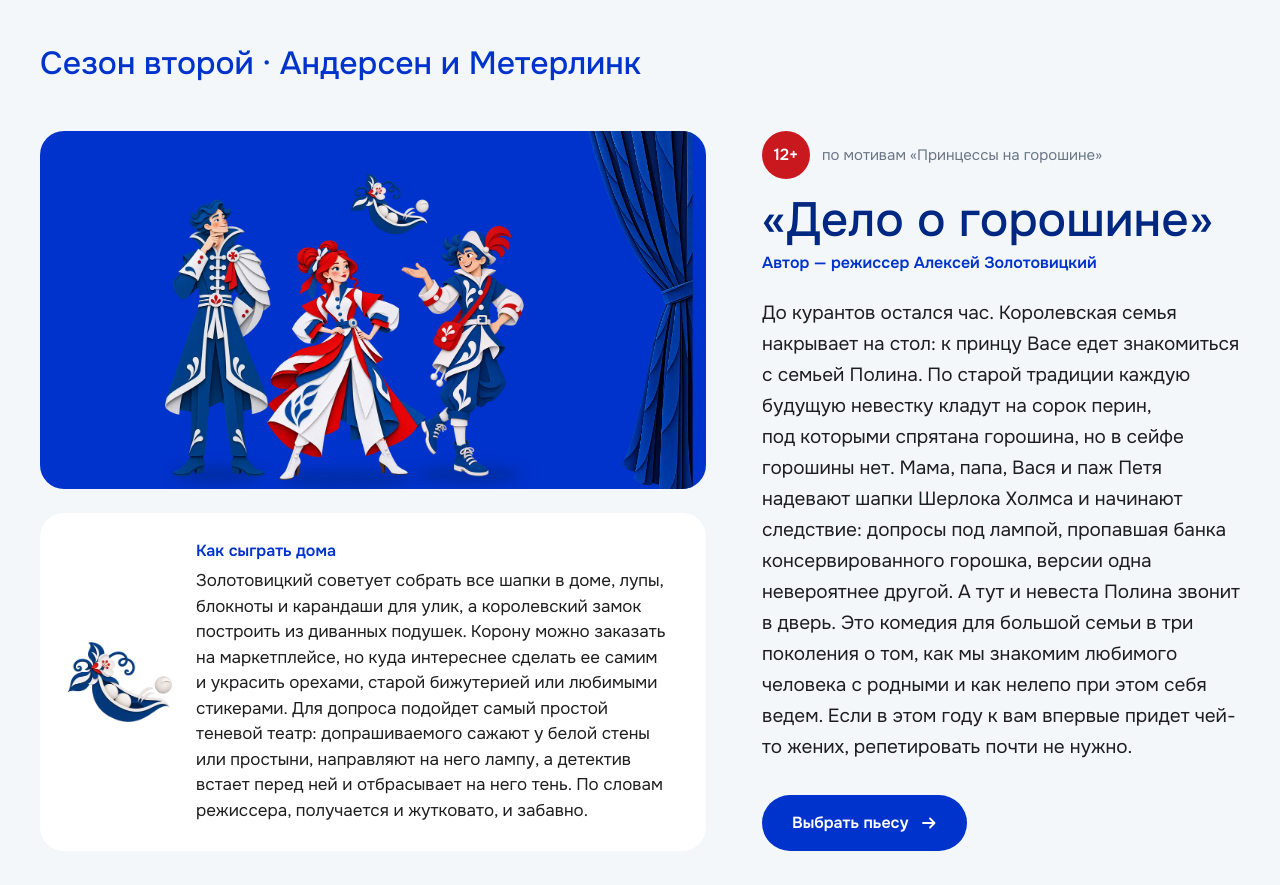
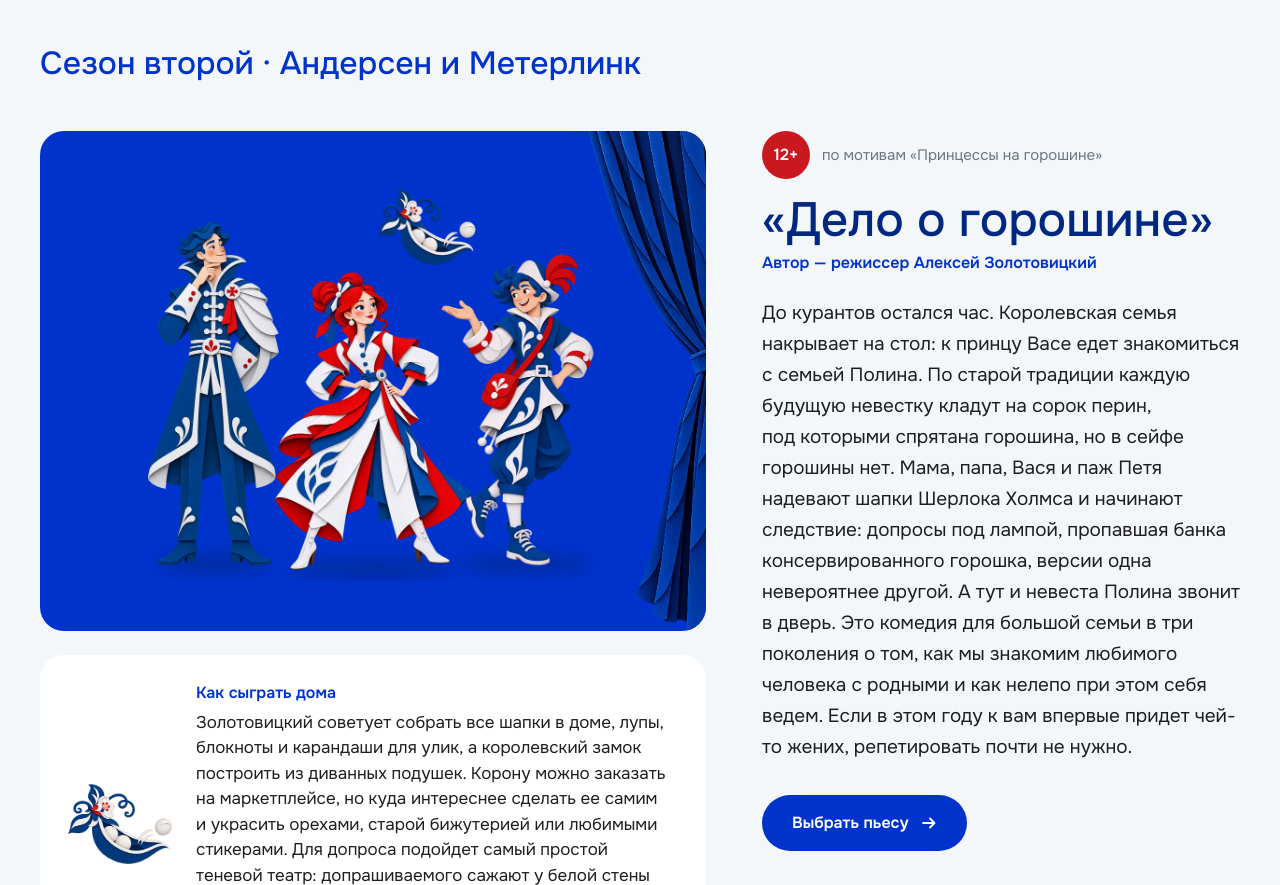
Before and after one commit to NancyKhacha/nen-vtb-home-theater, a plain HTML site: page index.html in a window 1280 px wide. Shown: the part 8053-8938 px from the top of the page. Drawn offline with Linux system fonts and the light colour scheme.

Commit message:
Сцены пьес 4:3, герои по центру
Co-Authored-By: Claude Opus 5.5 <noreply@anthropic.com>

```diff
--- a/index.html
+++ b/index.html
@@ -9,7 +9,7 @@
 <link rel="preconnect" href="https://fonts.googleapis.com">
 <link rel="preconnect" href="https://fonts.gstatic.com" crossorigin>
 <link href="https://fonts.googleapis.com/css2?family=Onest:wght@400;500;600;700&display=swap" rel="stylesheet">
-<link rel="stylesheet" href="styles.css?v=c5d7a009">
+<link rel="stylesheet" href="styles.css?v=d5b880ca">
 </head>
 <body>
 
@@ -240,6 +240,6 @@
 
 <footer class="marking">Реклама. Банк ВТБ (ПАО), ИНН 7702070139</footer>
 
-<script src="app.js?v=c5d7a009"></script>
+<script src="app.js?v=d5b880ca"></script>
 </body>
 </html>
--- a/styles.css
+++ b/styles.css
@@ -143,8 +143,9 @@ a { color: inherit; }
 .play { display: flex; flex-direction: column; padding: 32px 0; border-top: 1px solid var(--stroke); }
 .season__title + .play { border-top: 0; padding-top: 16px; }
 .play__desc, .play__extra, .howto > div { display: contents; }
-.stage { order: 1; position: relative; overflow: hidden; border-radius: 20px; background: var(--mb); aspect-ratio: 16 / 10.5; }
-.stage__heroes { position: absolute; left: 46%; bottom: 0; transform: translateX(-50%); width: 88%; height: calc(100% - 16px); max-width: none; object-fit: contain; object-position: 50% 100%; }
+/* все сцены пьес 4:3, герои по центру кадра */
+.stage { order: 1; position: relative; overflow: hidden; border-radius: 20px; background: var(--mb); aspect-ratio: 4 / 3; }
+.stage__heroes { position: absolute; left: 50%; top: 50%; transform: translate(-50%, -50%); width: 74%; height: 80%; max-width: none; object-fit: contain; object-position: 50% 50%; }
 .stage__curtain { position: absolute; right: 0; top: -10px; height: calc(100% + 20px); width: auto; max-width: none; transform: translateX(calc(100% - 64px)); }
 .play__desc > * { order: 2; }
 .play__extra > p { order: 3; margin-top: 20px; }
@@ -239,7 +240,6 @@ a { color: inherit; }
   .parade__row img { height: 198px; } .parade__row img.p-mid { height: 166px; } .parade__row img.p-small { height: 130px; }
   .parade__floor { height: 76px; }
   .season__title { font-size: 30px; }
-  .stage { aspect-ratio: 16 / 9; }
   .stage__curtain { transform: translateX(calc(100% - 110px)); }
   .h3 { font-size: 42px; }
   .howto { grid-template-columns: 104px 1fr; gap: 0 24px; padding: 28px 32px 28px 28px; }
@@ -316,16 +316,15 @@ a { color: inherit; }
 
   .season__title { font-size: 32px; margin: 48px 0 0; }
   .play { display: grid; grid-template-columns: 666fr 478fr; column-gap: 56px; row-gap: 24px; padding: 48px 0;
-    grid-template-areas: "stage desc" "card desc" "extra extra"; grid-template-rows: minmax(340px, 1fr) auto auto; }
-  .play:not(:has(.play__extra)) { grid-template-areas: "stage desc" "card desc"; grid-template-rows: minmax(340px, 1fr) auto; }
+    grid-template-areas: "stage desc" "card desc" "extra extra"; grid-template-rows: auto auto auto; align-items: start; }
+  .play:not(:has(.play__extra)) { grid-template-areas: "stage desc" "card desc"; grid-template-rows: auto auto; }
   .play--flip { grid-template-columns: 478fr 666fr; grid-template-areas: "desc stage" "desc card" "extra extra"; }
   .play--flip:not(:has(.play__extra)) { grid-template-areas: "desc stage" "desc card"; }
   .season__title + .play { padding-top: 48px; }
   .play__desc { display: block; grid-area: desc; }
   .play__extra { display: block; grid-area: extra; max-width: 880px; }
   .play__extra > p { margin-top: 8px; }
-  .stage { grid-area: stage; aspect-ratio: auto; border-radius: 24px; }
-  .stage__heroes { height: min(480px, calc(100% - 36px)); width: 90%; }
+  .stage { grid-area: stage; border-radius: 24px; }
   .stage__curtain { transform: translateX(calc(100% - 120px)); }
   .howto { grid-area: card; margin-top: 0; }
   .meta { margin-top: 0; font-size: 15px; }
```
